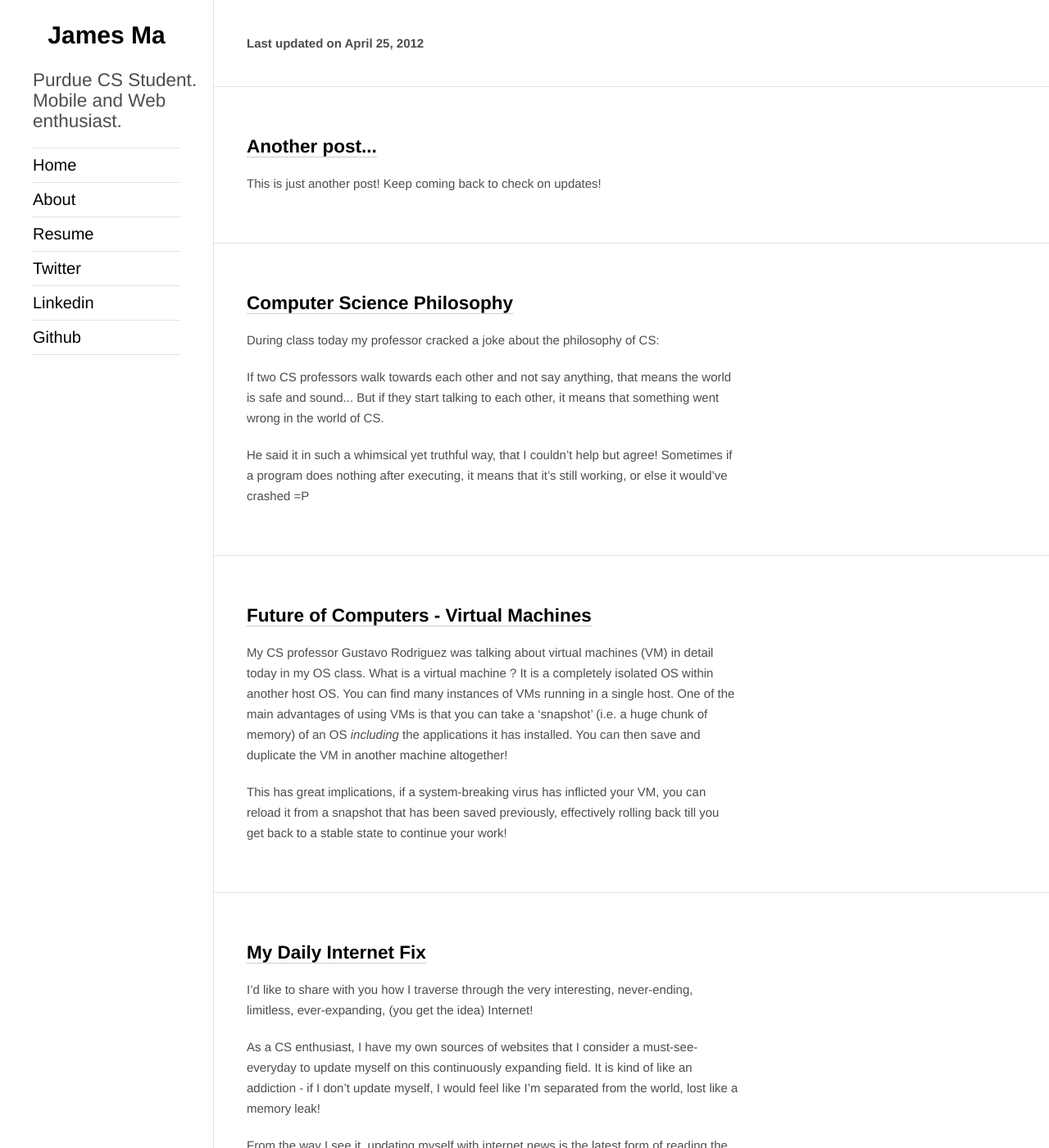
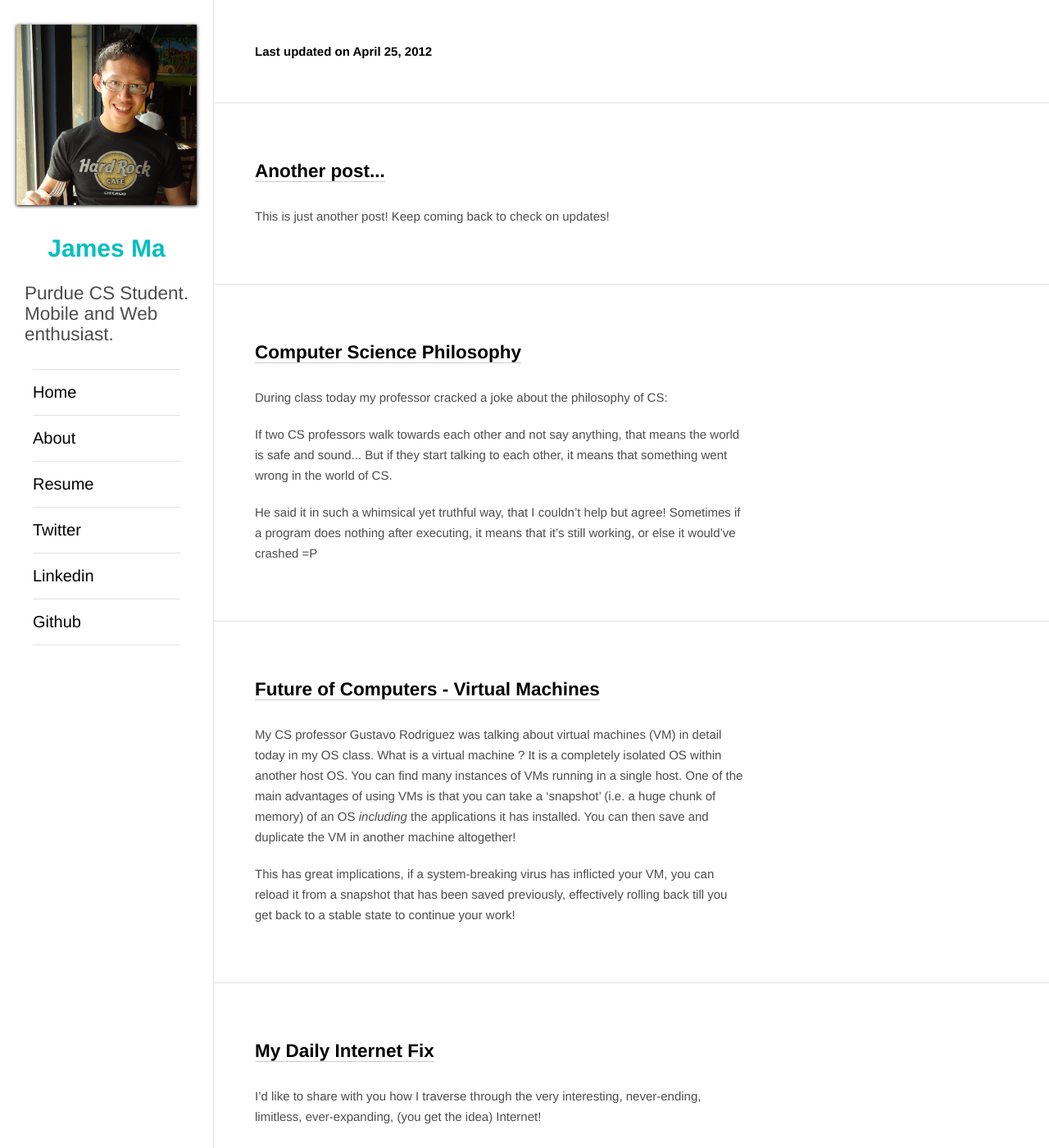
Before and after one commit to jamesma/jamesma.github.io, a Jekyll site: the page built from index.html, in a window 1280 px wide and 1400 px high. Shown: the whole window at 82% size. Built offline with Jekyll 4.4.1, drawn with Linux system fonts in a browser that asks for light colours; some web fonts are replaced; Markdown is read by kramdown in place of the engine named in the settings; the list of posts is cut into pages by our own code.

Commit message:
CSS changes, close to complete!

```diff
--- a/_layouts/base.html
+++ b/_layouts/base.html
@@ -8,12 +8,14 @@
 	    		James Ma
 	    	{% endif %}
 	    </title>
-	    <link href='http://fonts.googleapis.com/css?family=Droid+Sans:400,700' rel='stylesheet' type='text/css'>
 	    <link type="text/css" rel="stylesheet" href="/assets/css/base.css" />
+	    <script type="text/javascript" src="http://use.typekit.com/hpe7ltu.js"></script>
+	    <script type="text/javascript">try{Typekit.load();}catch(e){}</script>
     </head>
     <body>
     	<section id="sidebar">
-    		<h1><a href="/">James Ma</a></h1>
+    		<img id="profile_pic" src="/assets/images/profile_pic.jpg" />
+    		<h1><a href="/" id="user_name">James Ma</a></h1>
     		<h2>Purdue CS Student. Mobile and Web enthusiast.</h2>
     		<nav>
     			<ul>
--- a/assets/css/base.css
+++ b/assets/css/base.css
@@ -8,7 +8,7 @@ html {
 }
 
 body {
-	font-family: 'Droid Sans', Helvetica, Arial, sans-serif;
+	font-family: 'adelle', Helvetica, Arial, sans-serif;
 	font-size: 15px;
 	color: #4D4D4D;
 	line-height: 25px;
@@ -25,11 +25,14 @@ a:hover {
 	text-decoration: none;
 }
 
+#user_name {
+	color: #04BFBF;
+}
+
 p {
 	font-size: 15px;
 	line-height: 25px;
-	margin-top: 20px;
-	margin-bottom: 20px;
+	margin: 20px 0;
 }
 
 section#sidebar {
@@ -43,15 +46,26 @@ section#sidebar {
 
 section#sidebar h1 {
 	text-align: center;
-	margin: 30px 40px;
+	margin: 40px 40px 0 40px;
 	font-size: 30px;
+	font-weight: 800;
 }
 
 section#sidebar h2 {
-	margin-left: 40px;
-	margin-top: 20px;
-	margin-bottom: 20px;
+	margin: 30px 0px 30px 30px;
 	font-weight: 100;
+}
+
+#profile_pic {
+	width: 220px;
+	height: 220px;
+	margin-left: auto;
+	margin-right: auto;
+	margin-top: 30px;
+	display: block;
+	-moz-box-shadow: 0 1px 4px #000000;
+	-webkit-box-shadow: 0 1px 4px #000000;
+	box-shadow: 0 1px 4px #000000;
 }
 
 nav {
@@ -67,7 +81,7 @@ nav ul li {
 	font-size: 20px;
 	list-style-type: none;
 	border-bottom: 1px solid #E2E2E2;
-	padding: 8px 0;
+	padding: 15px 0;
 }
 
 .social_nav:hover {
@@ -82,21 +96,22 @@ section#main {
 }
 
 header {
-	padding: 40px;
+	padding: 50px;
+	color: black;
 }
 
 footer {
 	border-top: 1px solid #E2E2E2;
-	padding: 40px;
+	padding: 50px;
 	padding-bottom: 80px;
 }
 
 footer a {
-	margin-right: 40px;
+	margin-right: 50px;
 }
 
 article {
-	padding: 40px;
+	padding: 50px;
 	border-top: 1px solid #E2E2E2;
 }
 
@@ -110,6 +125,7 @@ article a {
 
 article .post_title {
 	margin-top: 20px;
+	margin-bottom: 30px;
 	color: black;
 }
 
@@ -127,3 +143,7 @@ footer a.continue {
 	display: inline-block;
 	background-color: black;
 }
+
+footer a.continue:hover {
+	background-color: #04BFBF;
+}
--- a/index.html
+++ b/index.html
@@ -20,9 +20,9 @@ layout: base
 		{% if paginator.previous_page %}
 			<span class="prev">
 				{% if paginator.previous_page == 1 %}
-				<a class="continue" href="/">Newer posts</a>
+					<a class="continue" href="/">Newer posts</a>
 				{% else %}
-				<a class="continue" href="/page{{paginator.previous_page}}/">Newer posts</a>
+					<a class="continue" href="/page{{paginator.previous_page}}/">Newer posts</a>
 				{% endif %}
 			</span>
 		{% endif %}
```
Also changed, not shown: assets/images/profile_pic.jpg (added).
